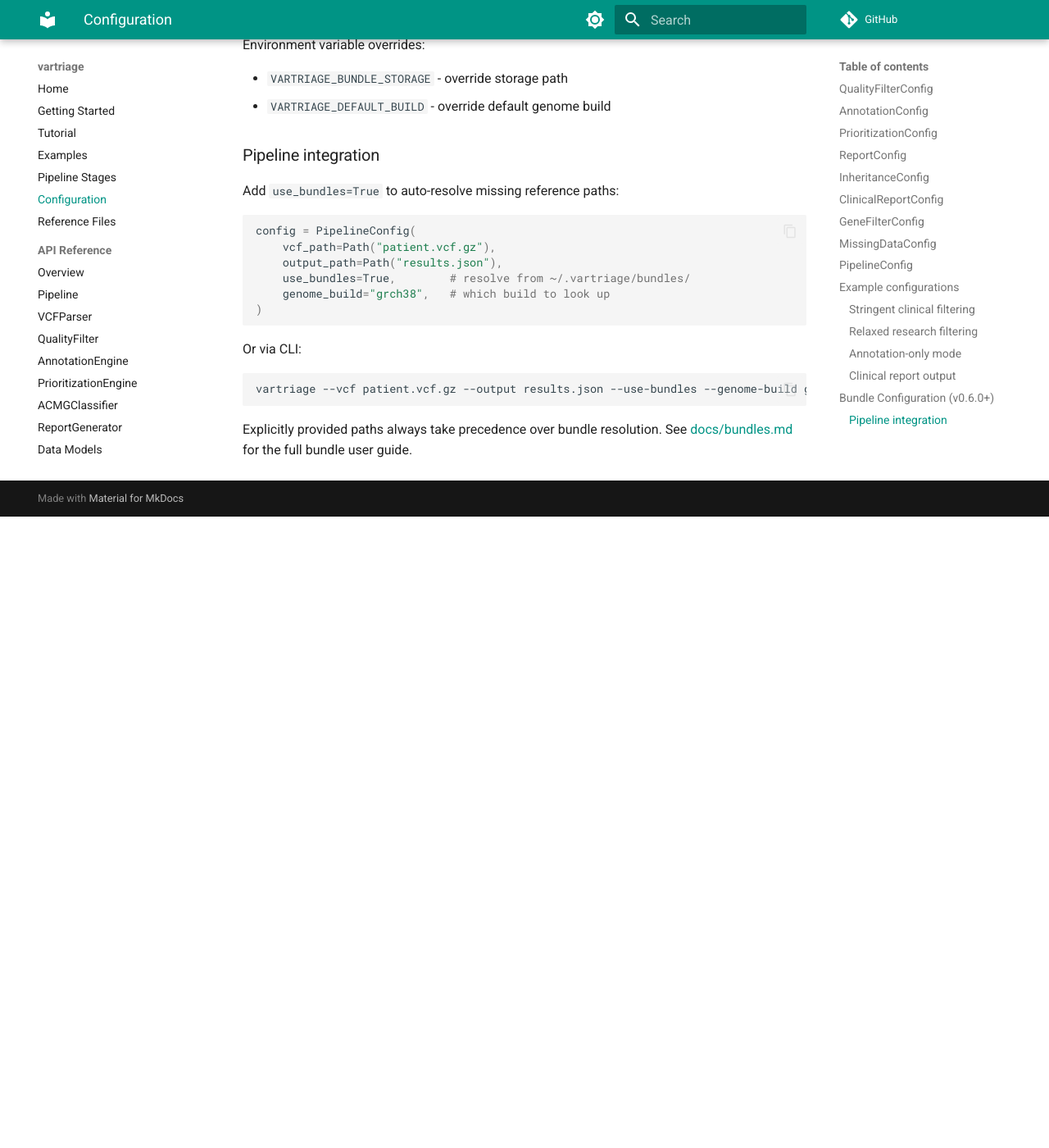
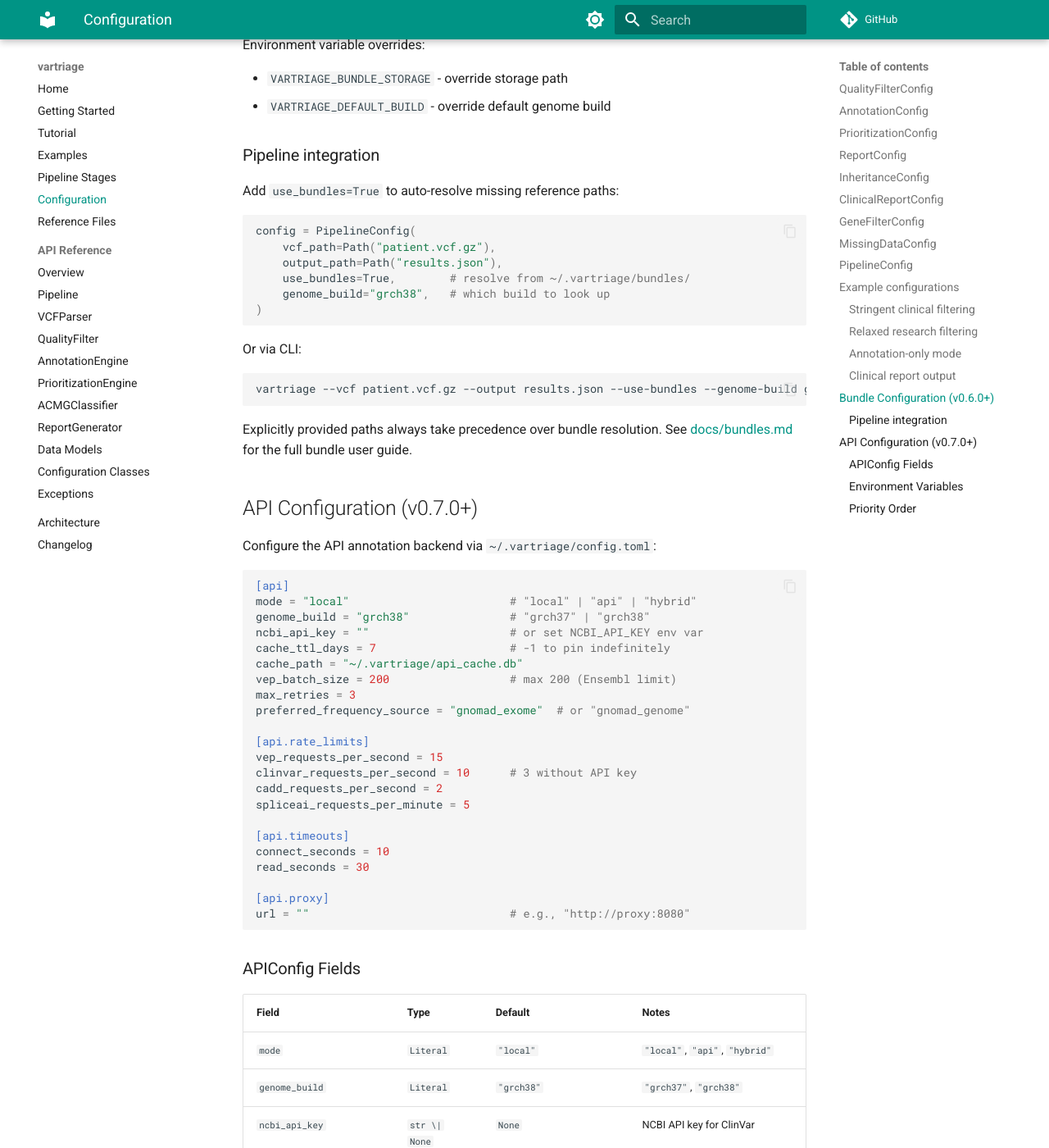
Before and after one commit to Behordeun/vartriage, an MkDocs documentation site: the page built from docs/configuration.md, in a window 1280 px wide and 1400 px high, scrolled down 7632 px. Shown: the whole window at 82% size. Built offline with MkDocs 1.6.1 and Material for MkDocs 9.7.7, drawn with Linux system fonts in a browser that asks for light colours; comment, search, counter and statistics services are not loaded; before the commit the page ends 8262 px from its top, so only the background shows below that; some of the changed text lies outside the part shown.

Commit message:
docs: add v0.7.0 API mode documentation and bump version docs/api-mode.md: user guide covering installation, mode selection, service table, REVEL limitation, caching (TTL + pinning), TOML config, env vars, performance expectations, error handling, output differences vs local mode, and genome build support. docs/changelog.md: v0.7.0 entry with all added features. docs/configuration.md: [api] TOML section with full field reference. Version bumped to 0.7.0 in pyproject.toml and __init__.py.

````diff
--- a/docs/configuration.md
+++ b/docs/configuration.md
@@ -341,3 +341,72 @@
 ```
 
 Explicitly provided paths always take precedence over bundle resolution. See [docs/bundles.md](bundles.md) for the full bundle user guide.
+
+## API Configuration (v0.7.0+)
+
+Configure the API annotation backend via `~/.vartriage/config.toml`:
+
+```toml
+[api]
+mode = "local"                        # "local" | "api" | "hybrid"
+genome_build = "grch38"               # "grch37" | "grch38"
+ncbi_api_key = ""                     # or set NCBI_API_KEY env var
+cache_ttl_days = 7                    # -1 to pin indefinitely
+cache_path = "~/.vartriage/api_cache.db"
+vep_batch_size = 200                  # max 200 (Ensembl limit)
+max_retries = 3
+preferred_frequency_source = "gnomad_exome"  # or "gnomad_genome"
+
+[api.rate_limits]
+vep_requests_per_second = 15
+clinvar_requests_per_second = 10      # 3 without API key
+cadd_requests_per_second = 2
+spliceai_requests_per_minute = 5
+
+[api.timeouts]
+connect_seconds = 10
+read_seconds = 30
+
+[api.proxy]
+url = ""                              # e.g., "http://proxy:8080"
+```
+
+### APIConfig Fields
+
+| Field | Type | Default | Notes |
+|-------|------|---------|-------|
+| `mode` | `Literal` | `"local"` | `"local"`, `"api"`, `"hybrid"` |
+| `genome_build` | `Literal` | `"grch38"` | `"grch37"`, `"grch38"` |
+| `ncbi_api_key` | `str \| None` | `None` | NCBI API key for ClinVar |
+| `cache_path` | `Path` | `~/.vartriage/api_cache.db` | SQLite cache location |
+| `cache_ttl_days` | `int` | `7` | Days until cache expiry. -1 = pinned |
+| `vep_batch_size` | `int` | `200` | 1 to 200 |
+| `max_retries` | `int` | `3` | 0 to 10 |
+| `connect_timeout` | `float` | `10.0` | Seconds |
+| `read_timeout` | `float` | `30.0` | Seconds |
+| `vep_rate_limit` | `float` | `15.0` | Requests/second |
+| `clinvar_rate_limit` | `float` | `10.0` | Requests/second (with key) |
+| `cadd_rate_limit` | `float` | `2.0` | Requests/second |
+| `spliceai_rate_limit` | `float` | `0.08` | Requests/second (5/min) |
+| `vep_daily_limit` | `int \| None` | `55000` | VEP daily request cap |
+| `proxy_url` | `str \| None` | `None` | HTTP proxy URL |
+| `preferred_frequency_source` | `Literal` | `"gnomad_exome"` | `"gnomad_exome"`, `"gnomad_genome"` |
+
+### Environment Variables
+
+| Variable | Overrides |
+|----------|-----------|
+| `NCBI_API_KEY` | `ncbi_api_key` |
+| `HTTPS_PROXY` | `proxy_url` |
+| `HTTP_PROXY` | `proxy_url` (lower priority than HTTPS_PROXY) |
+
+### Priority Order
+
+Settings merge with this precedence (highest wins):
+
+1. CLI flags (`--mode`, `--api-key`)
+2. Environment variables
+3. TOML config file (`~/.vartriage/config.toml` `[api]` section)
+4. Built-in defaults
+
+See [docs/api-mode.md](api-mode.md) for the full API mode user guide.
--- a/vartriage/__init__.py
+++ b/vartriage/__init__.py
@@ -39,7 +39,7 @@
 
     __version__ = _get_version("vartriage")
 except Exception:
-    __version__ = "0.6.0"
+    __version__ = "0.7.0"
 
 __all__ = [
     # Pipeline orchestrator
````
Also changed, not shown: docs/api-mode.md (added, +161 -0 lines), docs/changelog.md (+26 -0 lines), 1 other file.
